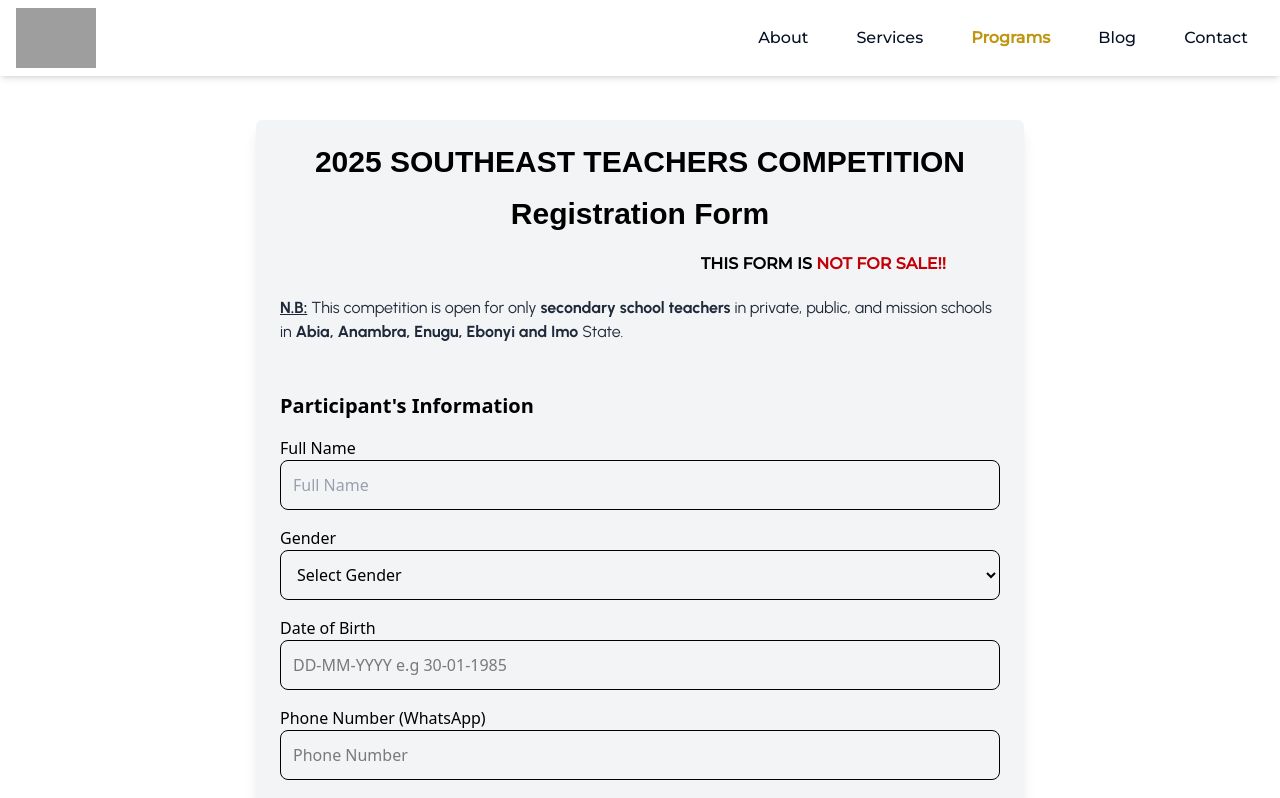
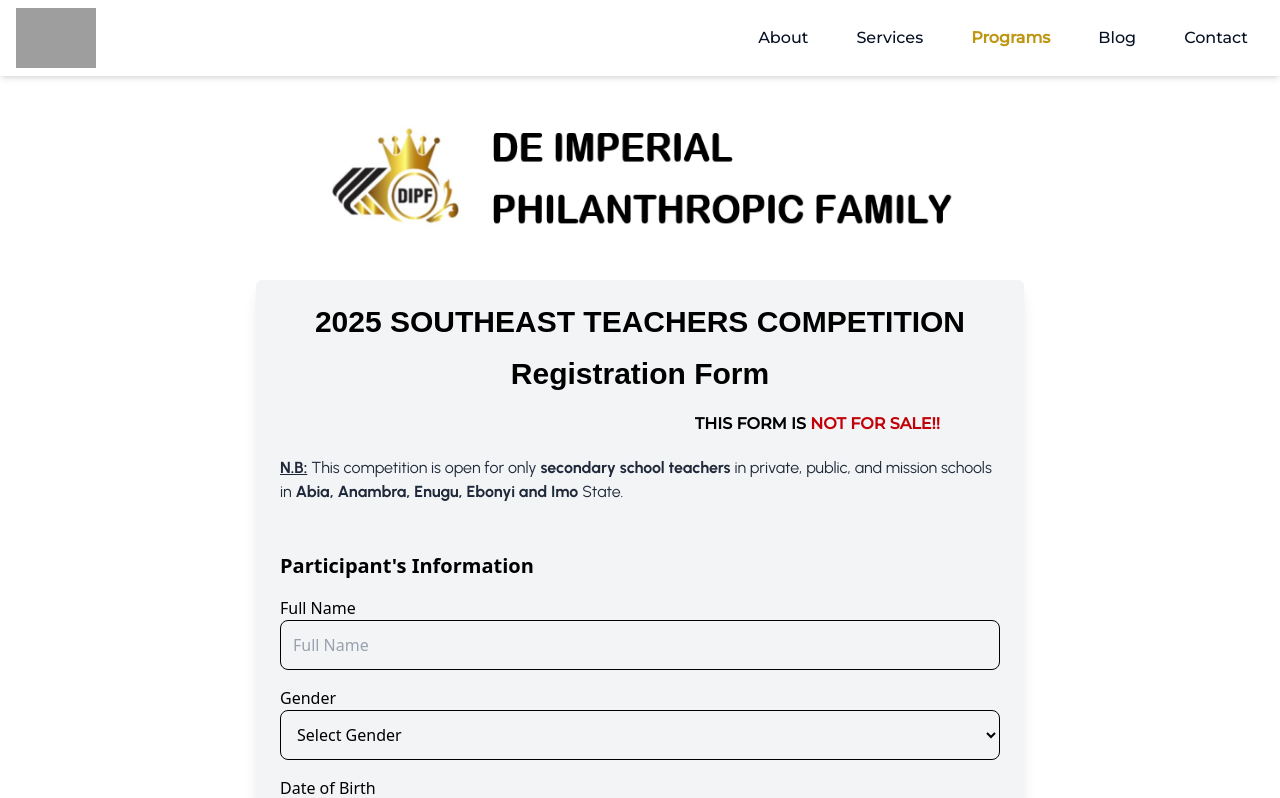
Before and after one commit to Moscolape/best-brain-contest-frontend, a React (Vite) app: page /programs/2025-southeast-teachers-competition-registration-form in a window 1280 px wide. Shown: the top 798 px of the page. Built offline with nearby package versions, Linux system fonts and the light colour scheme; grey boxes are pictures that could not be loaded; a web font is replaced by a local one.

Commit message:
chore: add dipf logo on registration form

```diff
--- a/src/components/teachers-registration-form.tsx
+++ b/src/components/teachers-registration-form.tsx
@@ -4,6 +4,7 @@
 import { Link, useNavigate } from "react-router-dom";
 import Marquee from "react-fast-marquee";
 import { statesData } from "../utils/statesdata";
+import { dipfHeader } from "../constants/assets";
 
 interface FormData {
   name: string;
@@ -105,7 +106,8 @@
 
   return (
     <PageWrapper>
-      <div className="p-6 bg-gray-100 rounded-md shadow-lg max-w-3xl mx-auto sm:mt-30 -mt-5">
+      <img src={dipfHeader} alt="dipf" className="sm:w-1/2 w-full sm:h-30 h-20 mx-auto sm:mt-30 sm:mb-10 mb-5 block" />
+      <div className="p-6 bg-gray-100 rounded-md shadow-lg max-w-3xl mx-auto">
         <h2
           className="sm:text-3xl text-2xl font-bold mb-4 font-Prism text-center"
           data-aos="fade-left"
@@ -519,6 +521,7 @@
           </button>
         </form>
       </div>
+      {/* <img src={dipfHeader} alt="dipf" className="sm:w-1/2 w-full sm:h-30 h-20 mx-auto sm:mt-30 sm:mb-10 mb-5 block" /> */}
     </PageWrapper>
   );
 };
--- a/src/constants/assets.ts
+++ b/src/constants/assets.ts
@@ -38,6 +38,8 @@
 import winner5 from "../assets/winner5.jpeg";
 import winner6 from "../assets/winner6.jpeg";
 import notAvailableYet from "../assets/undraw_no-data_ig65.svg";
+import dipfHeader from "../assets/NEW DIPF.png";
+import bbcFooter from "../assets/BBC FOOTER.png";
 
 
 export {
@@ -80,5 +82,7 @@
   winner4,
   winner5,
   winner6,
-  notAvailableYet
+  notAvailableYet,
+  dipfHeader,
+  bbcFooter
 };
```
Also changed, not shown: src/assets/BBC FOOTER.png (added), src/assets/NEW DIPF.png (added).
